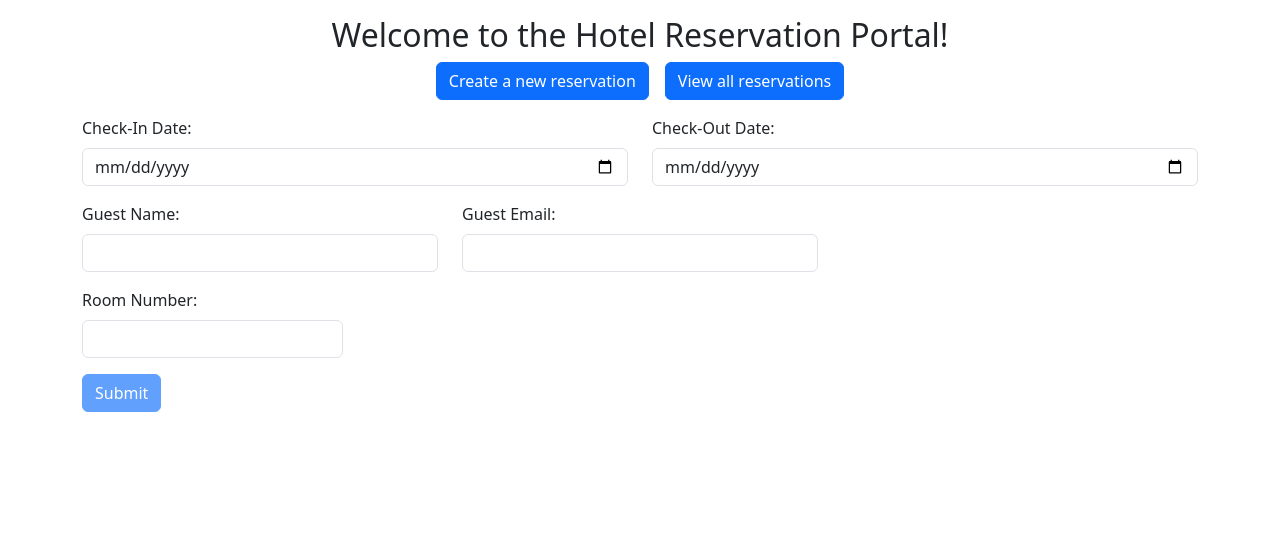
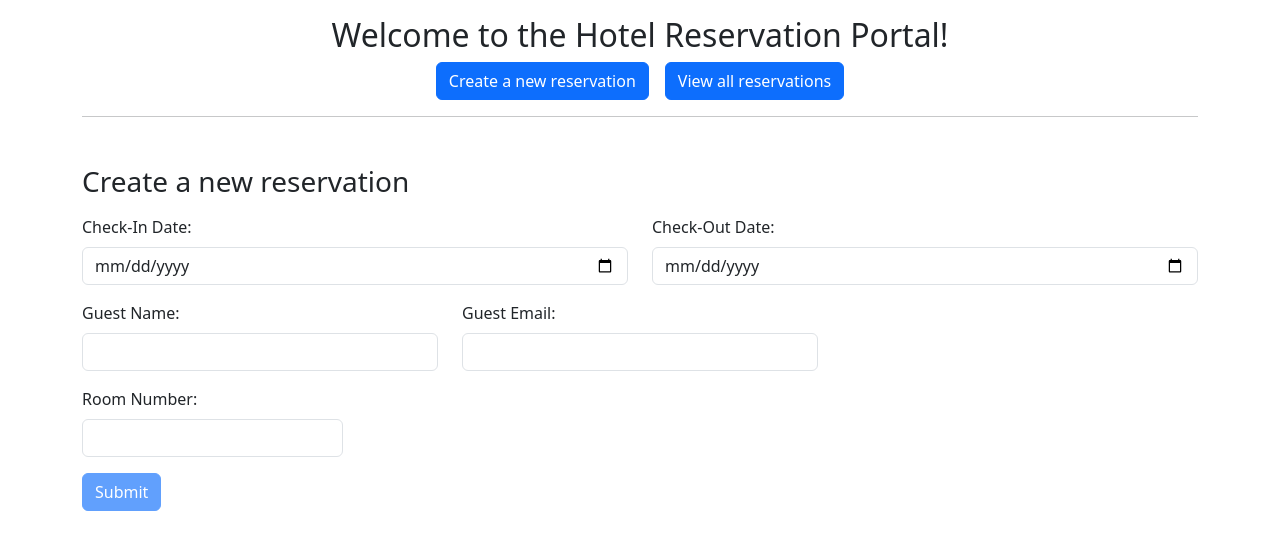
Before and after one commit to fran1014/hotel-app, an Angular app: page /new in a window 1280 px wide. Shown: the top 550 px of the page. Built offline with nearby package versions, Linux system fonts and the light colour scheme.

Commit message:
optimized layout reservation form component

```diff
--- a/src/app/reservation-form/reservation-form.component.html
+++ b/src/app/reservation-form/reservation-form.component.html
@@ -1,4 +1,7 @@
 <app-home></app-home>
+
+<hr>
+<h3 class="mt-5 mb-3"> Create a new reservation</h3>
 
 <form [formGroup]="reservationForm"  (ngSubmit)="onSubmit()" >
 
```
